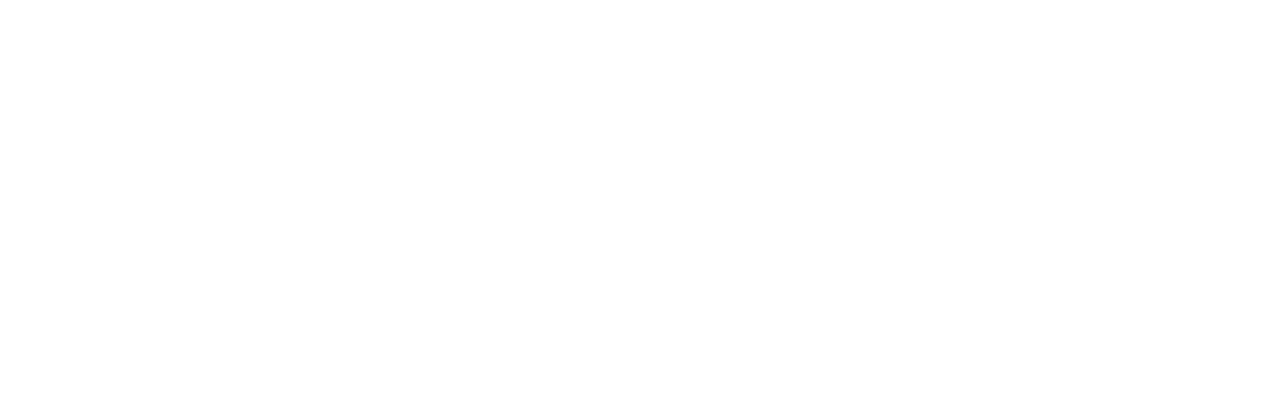
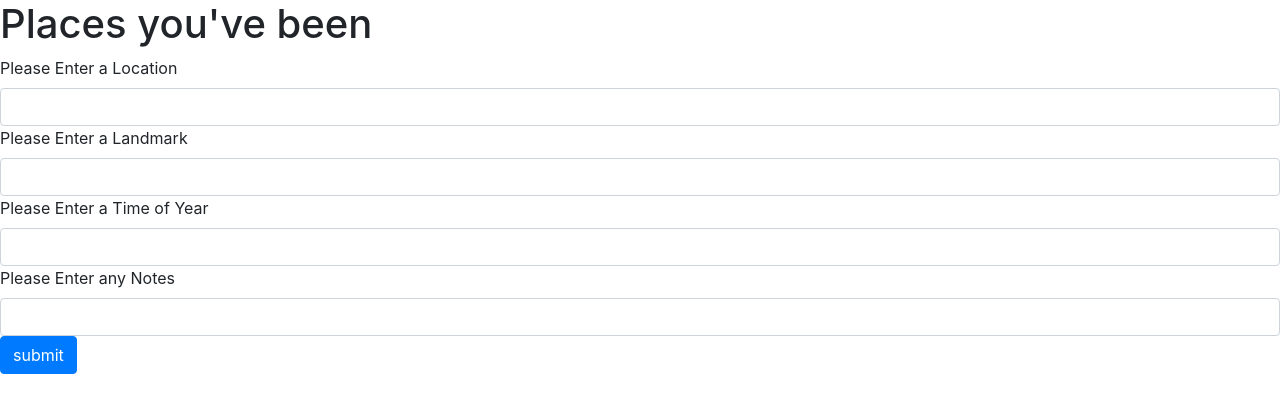
Before and after one commit to NickyLind/places-youve-been, a plain HTML site: page index.html in a window 1280 px wide. Drawn offline with nearby package versions, Linux system fonts and the light colour scheme.

Commit message:
Add forms and variables for form inputs
Co-authored-by: Morgan Bradford <morganjbradford95@gmail.com>

```diff
--- a/index.html
+++ b/index.html
@@ -7,7 +7,24 @@
   <script src="js/scripts.js"></script>
   <title>Places I've Been</title>
 </head>
+  <h1>Places you've been</h1>
+  <form id="places">
 
+    <label for="location">Please Enter a Location</label>
+    <input id="location" class="form-control" type="text">
+
+    <label for="landmark">Please Enter a Landmark</label>
+    <input id="landmark" class="form-control" type="text">
+
+    <label for="timeOfYear">Please Enter a Time of Year</label>
+    <input id="timeOfYear" class="form-control" type="text">
+
+    <label for="notes">Please Enter any Notes</label>
+    <input id="notes" class="form-control" type="text">
+
+    <!-- let placeOne = {location: "", landmark:"", timeOfYear:"", notes:""} -->
+    <button type="submit" class="btn btn-primary">submit</button>
+  </form>
 <body>
 
 </body>
--- a/js/scripts.js
+++ b/js/scripts.js
@@ -33,7 +33,6 @@ PlacesIveBeen.prototype.findPlace = function(id) {
 }
 
 // Business Logic for Place ------
-
 function Place(location, landmarks, timeOfYear, notes)  {
   this.location = location;
   this.landmarks = landmarks;
@@ -47,3 +46,15 @@ Place.prototype.update = function() {
   this.timeOfYear = timeOfYear;
   this.notes = notes;
 }
+
+$(document).ready(function()  {
+  $("#places").submit(function(event) {
+    event.preventDefault();
+
+location = $("#location").val();
+landmark = $("#landmark").val();
+timeOfYear = $("#timeOfYear").val();
+notes = $("#notes").val();
+
+  });
+});
```
